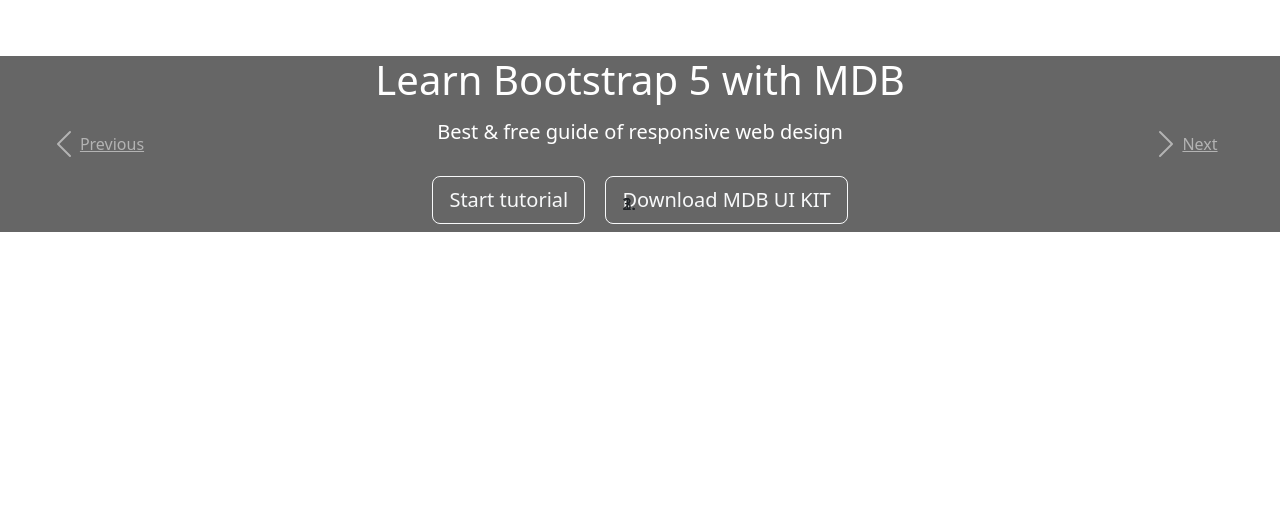
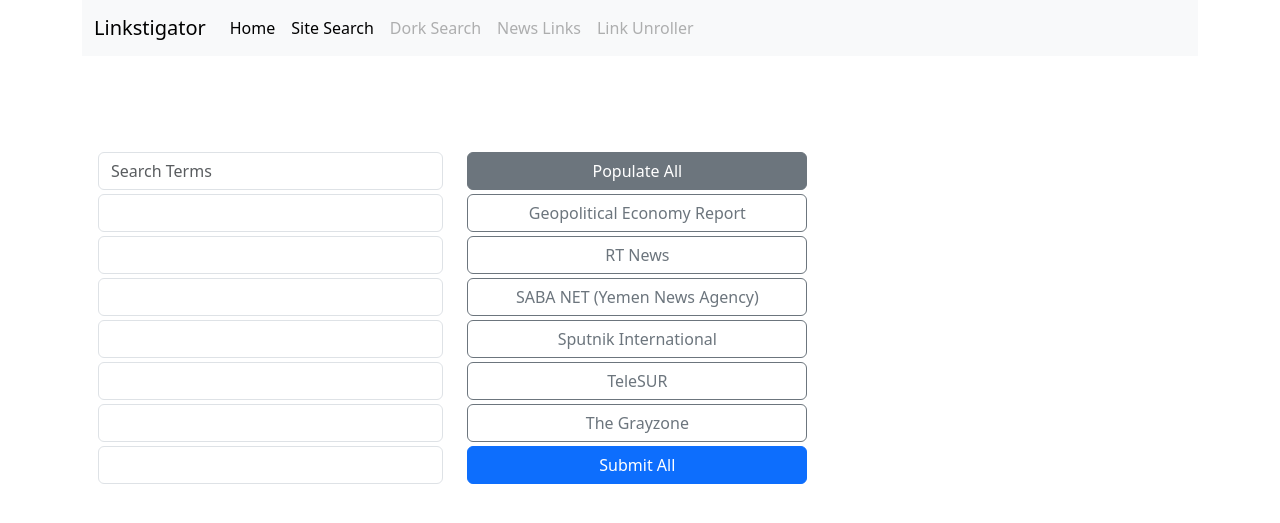
Before and after one commit to komradski/linkstigator, a Django app: page /sitesearch/ in a window 1280 px wide. Shown: the top 523 px of the page. Run offline with Django 5.2, Linux system fonts and the light colour scheme; data comes from the database, SQL or seed files in the repository; both versions use the stored data as it was after the commit; some libraries are stand-ins or nearby versions.

Commit message:
Added root index for "Home" and "Site Search" on navbar.

```diff
--- a/sitesearch/templates/base.html
+++ b/sitesearch/templates/base.html
@@ -10,133 +10,41 @@
         {% bootstrap_javascript %}
       </head>
 
+<div class="container">
+<!--Main Navigation-->
+<nav class="navbar navbar-expand-lg navbar-light bg-light">
+  <div class="container-fluid">
+    <a class="navbar-brand" href="#">Linkstigator</a>
+    <button class="navbar-toggler" type="button" data-bs-toggle="collapse" data-bs-target="#navbarNav" aria-controls="navbarNav" aria-expanded="false" aria-label="Toggle navigation">
+      <span class="navbar-toggler-icon"></span>
+    </button>
+    <div class="collapse navbar-collapse" id="navbarNav">
+      <ul class="navbar-nav">
+        <li class="nav-item">
 
-<!--Main Navigation-->
-<header>
-    <!-- Navbar -->
-    <nav class="navbar navbar-expand-lg navbar-dark d-none d-lg-block" style="z-index: 2000;">
-      <div class="container-fluid">
-        <!-- Navbar brand -->
-        <a class="navbar-brand nav-link" target="_blank" href="https://mdbootstrap.com/docs/standard/">
-          <strong>MDB</strong>
-        </a>
-        <button class="navbar-toggler" type="button" data-mdb-toggle="collapse" data-mdb-target="#navbarExample01"
-          aria-controls="navbarExample01" aria-expanded="false" aria-label="Toggle navigation">
-          <i class="fas fa-bars"></i>
-        </button>
-        <div class="collapse navbar-collapse" id="navbarExample01">
-          <ul class="navbar-nav me-auto mb-2 mb-lg-0">
-            <li class="nav-item active">
-              <a class="nav-link" aria-current="page" href="#intro">Home</a>
+          <a class="nav-link active" aria-current="page" href="{% url 'index' %}">Home</a>
+          {% comment %} <a href="{% url 'post:index' %}">Index</a> {% endcomment %}
         </li>
         <li class="nav-item">
-              <a class="nav-link" href="https://www.youtube.com/channel/UC5CF7mLQZhvx8O5GODZAhdA" rel="nofollow"
-                target="_blank">Learn Bootstrap 5</a>
+          <a class="nav-link active" aria-current="page" href="{% url 'sitesearch:index' %}">Site Search</a>
+          {% comment %} <a class="nav-link" href="#">Features</a> {% endcomment %}
         </li>
         <li class="nav-item">
-              <a class="nav-link" href="https://mdbootstrap.com/docs/standard/" target="_blank">Download MDB UI KIT</a>
-            </li>
-          </ul>
-
-          <ul class="navbar-nav list-inline">
-            <!-- Icons -->
-            <li class="">
-              <a class="nav-link" href="https://www.youtube.com/channel/UC5CF7mLQZhvx8O5GODZAhdA" rel="nofollow"
-                target="_blank">
-                <i class="fab fa-youtube"></i>
-              </a>
-            </li>
-            <li class="">
-              <a class="nav-link" href="https://www.facebook.com/mdbootstrap" rel="nofollow" target="_blank">
-                <i class="fab fa-facebook-f"></i>
-              </a>
+          <a class="nav-link disabled" href="#" tabindex="-1" aria-disabled="true">Dork Search</a>
+          {% comment %} <a class="nav-link active" aria-current="page" href="{% url 'dorksearch:index' %}">Site Search</a> {% endcomment %}
         </li>
         <li class="nav-item">
-              <a class="nav-link" href="https://twitter.com/MDBootstrap" rel="nofollow" target="_blank">
-                <i class="fab fa-twitter"></i>
-              </a>
+          <a class="nav-link disabled" href="#" tabindex="-1" aria-disabled="true">News Links</a>
+          {% comment %} <a class="nav-link active" aria-current="page" href="{% url 'dorksearch:index' %}">Site Search</a> {% endcomment %}
         </li>
         <li class="nav-item">
-              <a class="nav-link" href="https://github.com/mdbootstrap/mdb-ui-kit" rel="nofollow" target="_blank">
-                <i class="fab fa-github"></i>
-              </a>
+          <a class="nav-link disabled" href="#" tabindex="-1" aria-disabled="true">Link Unroller</a>
+          {% comment %} <a class="nav-link active" aria-current="page" href="{% url 'dorksearch:index' %}">Site Search</a> {% endcomment %}
         </li>
       </ul>
     </div>
   </div>
 </nav>
-    <!-- Navbar -->
-
-    <!-- Carousel wrapper -->
-    <div id="introCarousel" class="carousel slide carousel-fade shadow-2-strong" data-mdb-ride="carousel">
-      <!-- Indicators -->
-      <ol class="carousel-indicators">
-        <li data-mdb-target="#introCarousel" data-mdb-slide-to="0" class="active"></li>
-        <li data-mdb-target="#introCarousel" data-mdb-slide-to="1"></li>
-        <li data-mdb-target="#introCarousel" data-mdb-slide-to="2"></li>
-      </ol>
-
-      <!-- Inner -->
-      <div class="carousel-inner">
-        <!-- Single item -->
-        <div class="carousel-item active">
-          <div class="mask" style="background-color: rgba(0, 0, 0, 0.6);">
-            <div class="d-flex justify-content-center align-items-center h-100">
-              <div class="text-white text-center">
-                <h1 class="mb-3">Learn Bootstrap 5 with MDB</h1>
-                <h5 class="mb-4">Best & free guide of responsive web design</h5>
-                <a class="btn btn-outline-light btn-lg m-2" href="https://www.youtube.com/watch?v=c9B4TPnak1A"
-                  role="button" rel="nofollow" target="_blank">Start tutorial</a>
-                <a class="btn btn-outline-light btn-lg m-2" href="https://mdbootstrap.com/docs/standard/"
-                  target="_blank" role="button">Download MDB UI KIT</a>
-              </div>
-            </div>
-          </div>
 </div>
 
-        <!-- Single item -->
-        <div class="carousel-item">
-          <div class="mask" style="background-color: rgba(0, 0, 0, 0.3);">
-            <div class="d-flex justify-content-center align-items-center h-100">
-              <div class="text-white text-center">
-                <h2>You can place here any content</h2>
-              </div>
-            </div>
-          </div>
-        </div>
-
-        <!-- Single item -->
-        <div class="carousel-item">
-          <div class="mask" style="
-                background: linear-gradient(
-                  45deg,
-                  rgba(29, 236, 197, 0.7),
-                  rgba(91, 14, 214, 0.7) 100%
-                );
-              ">
-            <div class="d-flex justify-content-center align-items-center h-100">
-              <div class="text-white text-center">
-                <h2>And cover it with any mask</h2>
-                <a class="btn btn-outline-light btn-lg m-2"
-                  href="https://mdbootstrap.com/docs/standard/content-styles/masks/" target="_blank" role="button">Learn
-                  about masks</a>
-              </div>
-            </div>
-          </div>
-        </div>
-      </div>
-      <!-- Inner -->
-
-      <!-- Controls -->
-      <a class="carousel-control-prev" href="#introCarousel" role="button" data-mdb-slide="prev">
-        <span class="carousel-control-prev-icon" aria-hidden="true"></span>
-        <span class="sr-only">Previous</span>
-      </a>
-      <a class="carousel-control-next" href="#introCarousel" role="button" data-mdb-slide="next">
-        <span class="carousel-control-next-icon" aria-hidden="true"></span>
-        <span class="sr-only">Next</span>
-      </a>
-    </div>
-    <!-- Carousel wrapper -->
-  </header>
-  <!--Main Navigation-->
+{% block content %}{% endblock content %}
--- a/sitesearch/templates/sitesearch/index.html
+++ b/sitesearch/templates/sitesearch/index.html
@@ -48,19 +48,11 @@ function doall(all){
 {% endif %}
 
 
-
-
-{% comment %} function doallOld(all){
-    window.open("https://thegrayzone.com/?s=" + all, "Search01window");
-    window.open('https://www.rt.com/search?q=' + all, 'Search02window');
-    window.open('https://sputnikglobe.com/search/?query=' + all, 'Search03window');
-    window.open('https://www.telesurenglish.net/?s=' + all, 'Search04window');
-    window.open('https://www.saba.ye/en/search.htm?q=' + all, 'Search05window');
-    window.open('https://geopoliticaleconomy.com/?s=' + all, 'Search06window');
-} {% endcomment %}
-
 </script>
-
+<div class="row m-5" >
+    <div class="col-2">
+    </div>
+</div>
 <div class="container">
     <form class="row m-1" onsubmit="doPopAll(this.PopAll.value); return false;">
 
@@ -68,7 +60,7 @@ function doall(all){
             <input type="search" class="form-control" id="PopAll" name="PopAll" placeholder="Search Terms" aria-label="Search Terms" aria-describedby="PopAllButton">
         </div>
         <div class="col-2">
-            <button class="btn btn-secondary" type="submit" id="PopAllButton" style="width:240px">Populate All</button>
+            <button class="btn btn-secondary" type="submit" id="PopAllButton" style="width:340px">Populate All</button>
         </div>
     </form>
 
@@ -96,7 +88,7 @@ function doall(all){
             <input type="text" class="form-control" id="Search99" name="all" placeholder="" aria-label="" aria-describedby="SearchAllButton">
         </div>
         <div class="col-2">
-            <button class="btn btn-primary" type="submit" id="SearchAllButton" style="width:240px">Submit All</button>
+            <button class="btn btn-primary" type="submit" id="SearchAllButton" style="width:340px">Submit All</button>
         </div>
     </form>
 </div>
```
Also changed, not shown: db.sqlite3. Lines whose indentation alone changed are shown as unchanged.
